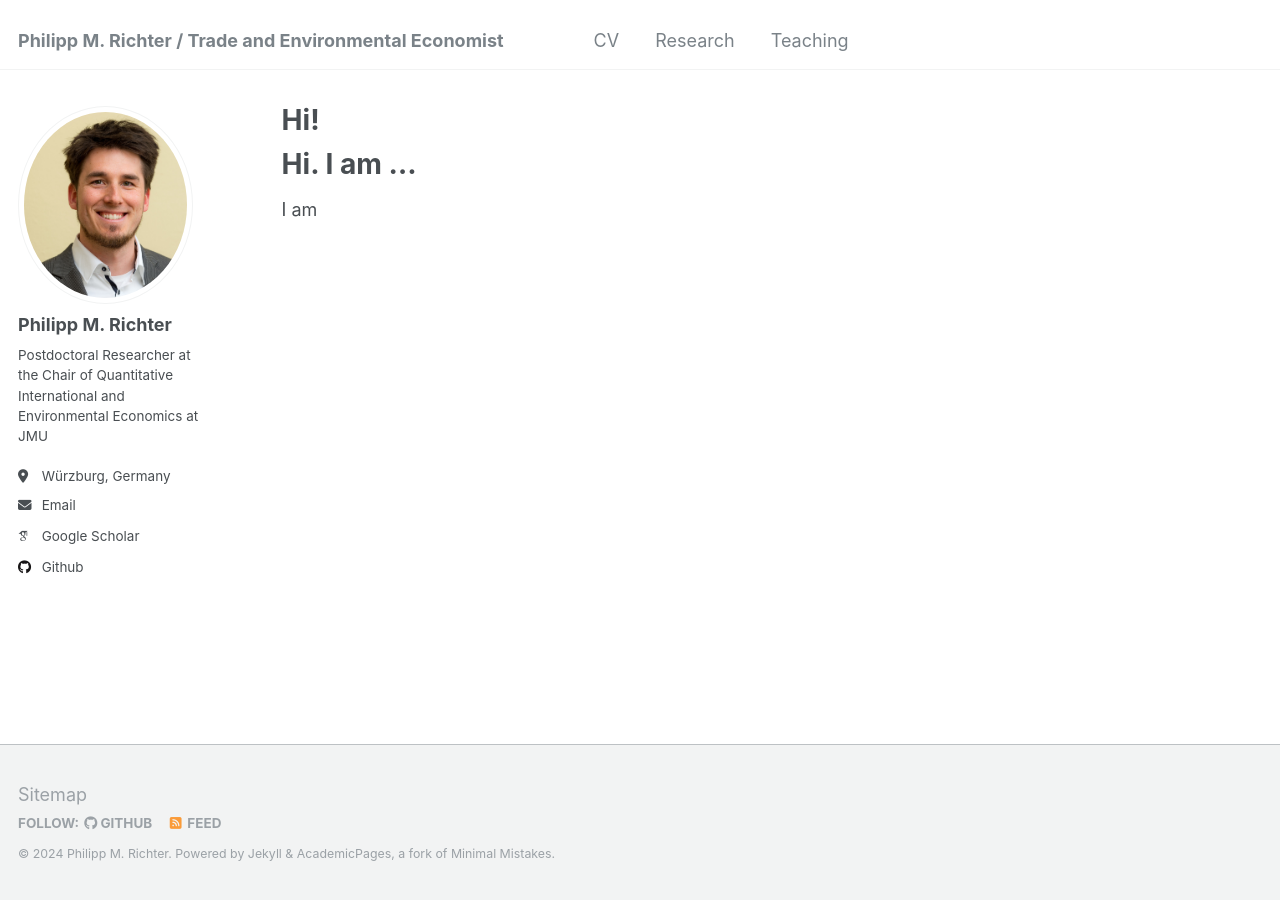
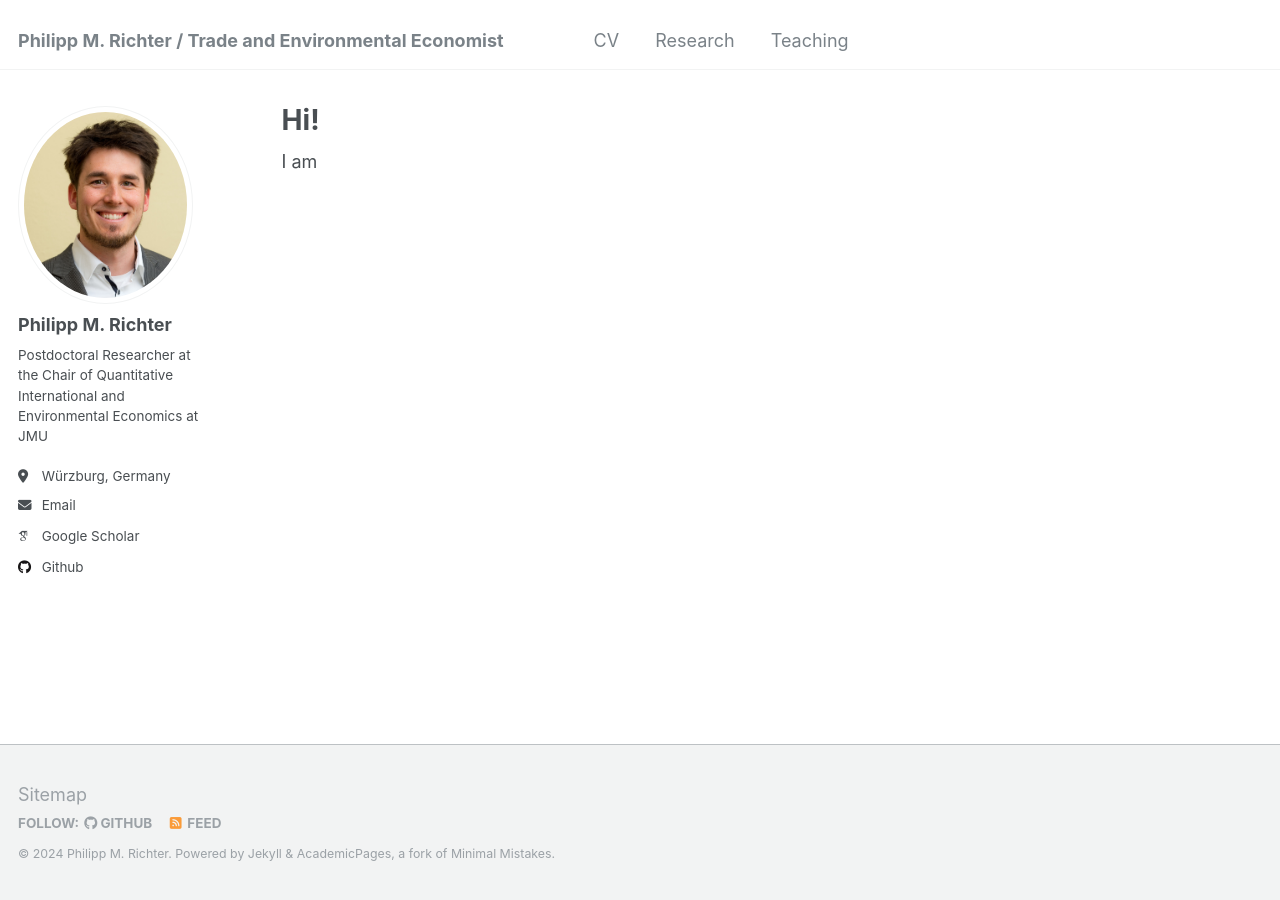
Before and after one commit to PhMRichter/PhMRichter.github.io, a Jekyll site: the page built from _pages/about.md, in a window 1280 px wide. Built offline with Jekyll 4.4.1, drawn with Linux system fonts in a browser that asks for light colours; some web fonts are replaced.

```diff
--- a/_pages/about.md
+++ b/_pages/about.md
@@ -7,6 +7,6 @@ redirect_from:
   - /about.html
 ---
 
-# Hi. I am ...
+
 
 I am
```
